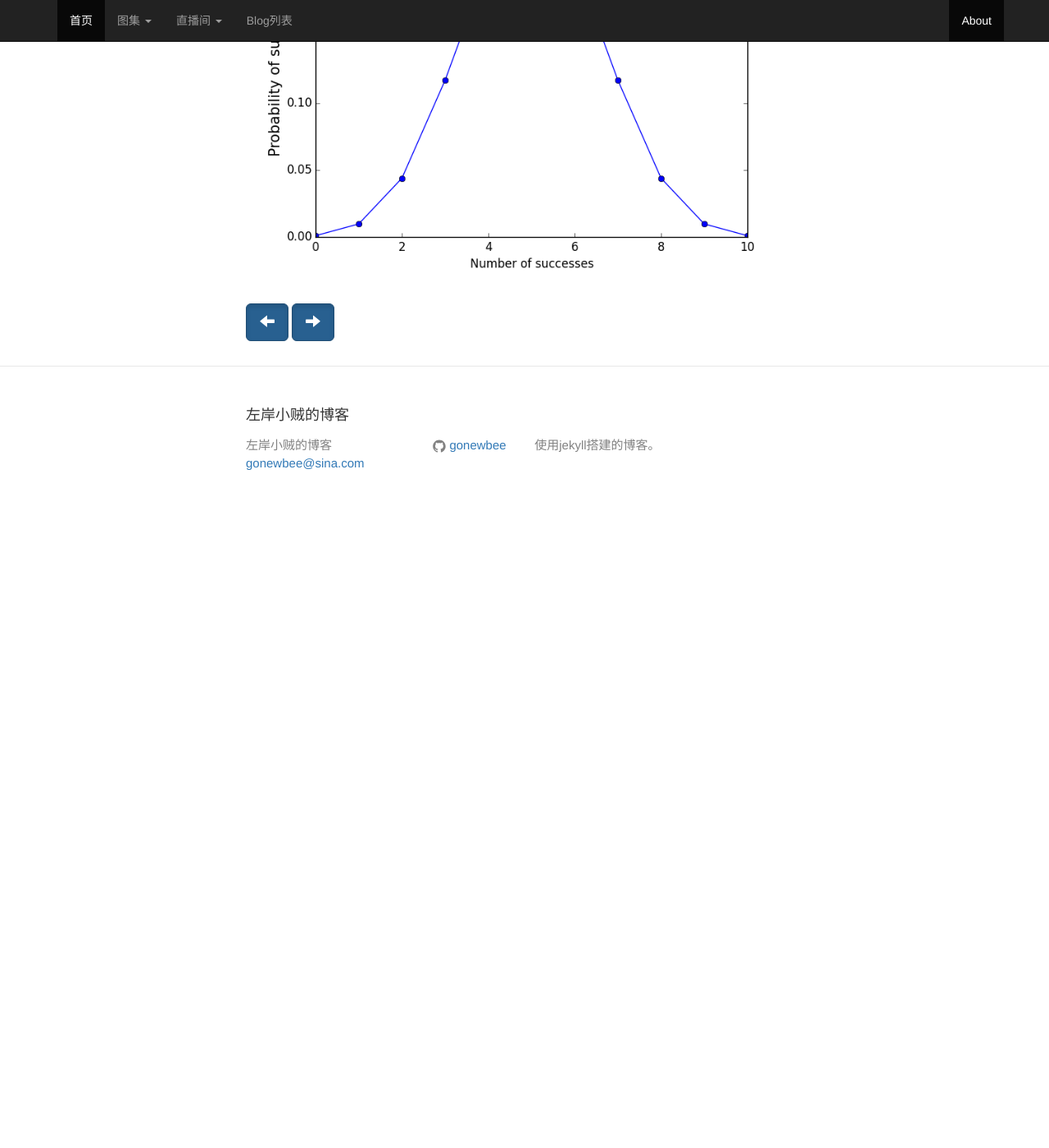
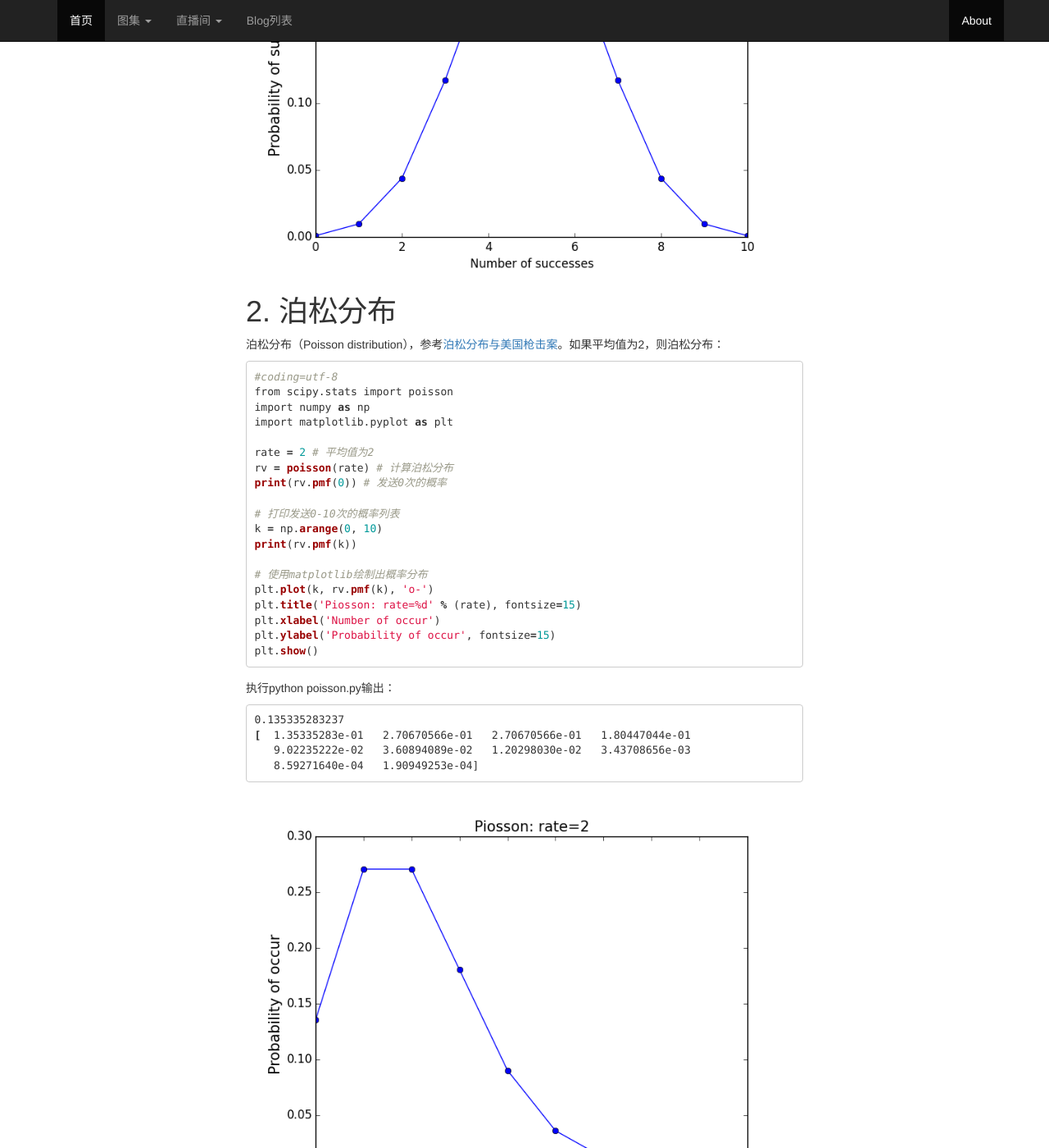
Before and after one commit to gonewbee/gonewbee.github.io, a Jekyll site: the page built from _posts/2015-08-25-probability-distribution-start.md, in a window 1280 px wide and 1400 px high, scrolled down 1089 px. Shown: the whole window at 82% size. Built offline with Jekyll 4.4.1, drawn with Linux system fonts in a browser that asks for light colours; nearby versions of some CDN libraries; comment, search, counter and statistics services are not loaded; before the commit the page ends 1719 px from its top, so only the background shows below that.

Commit message:
scipy泊松分布

````diff
--- a/_config.yml
+++ b/_config.yml
@@ -12,3 +12,5 @@ github_username:  gonewbee
 markdown: kramdown
 kramdown:
   input: GFM
+  auto_ids: true
+  smart_quotes: lsquo,rsquo,ldquo,rdquo
--- a/_posts/2015-08-25-probability-distribution-start.md
+++ b/_posts/2015-08-25-probability-distribution-start.md
@@ -47,3 +47,37 @@ plt.show()
 ```
 
 ![二项分布](/images/binomial-distribution.png)
+
+# 2. 泊松分布
+泊松分布（Poisson distribution），参考[泊松分布与美国枪击案](http://www.ruanyifeng.com/blog/2013/01/poisson_distribution.html)。如果平均值为2，则泊松分布：
+
+```python
+#coding=utf-8
+from scipy.stats import poisson
+import numpy as np
+import matplotlib.pyplot as plt
+
+rate = 2 # 平均值为2
+rv = poisson(rate) # 计算泊松分布
+print(rv.pmf(0)) # 发送0次的概率
+
+# 打印发送0-10次的概率列表
+k = np.arange(0, 10)
+print(rv.pmf(k))
+
+# 使用matplotlib绘制出概率分布
+plt.plot(k, rv.pmf(k), 'o-')
+plt.title('Piosson: rate=%d' % (rate), fontsize=15)
+plt.xlabel('Number of occur')
+plt.ylabel('Probability of occur', fontsize=15)
+plt.show()
+```
+执行python poisson.py输出：
+
+```sh
+0.135335283237
+[  1.35335283e-01   2.70670566e-01   2.70670566e-01   1.80447044e-01
+   9.02235222e-02   3.60894089e-02   1.20298030e-02   3.43708656e-03
+   8.59271640e-04   1.90949253e-04]
+```
+![泊松分布](/images/poisson-distribution.png)
````
Also changed, not shown: _posts/2015-08-18-linux-software.md (added, +13 -0 lines), images/poisson-distribution.png (added).
